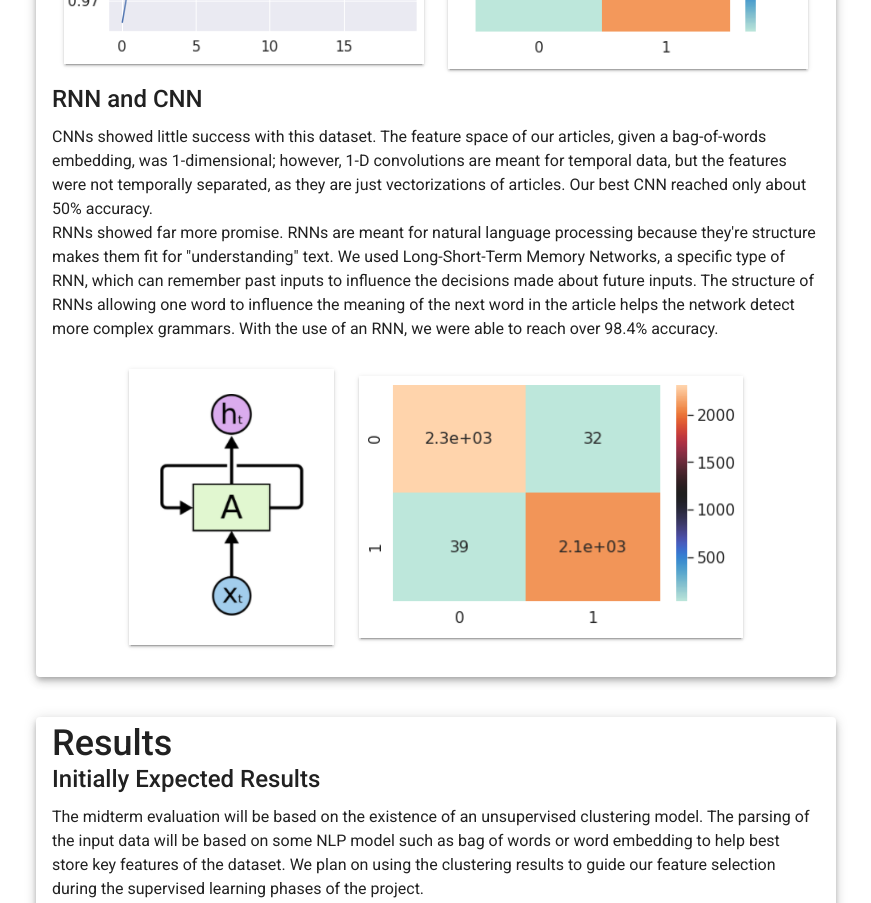
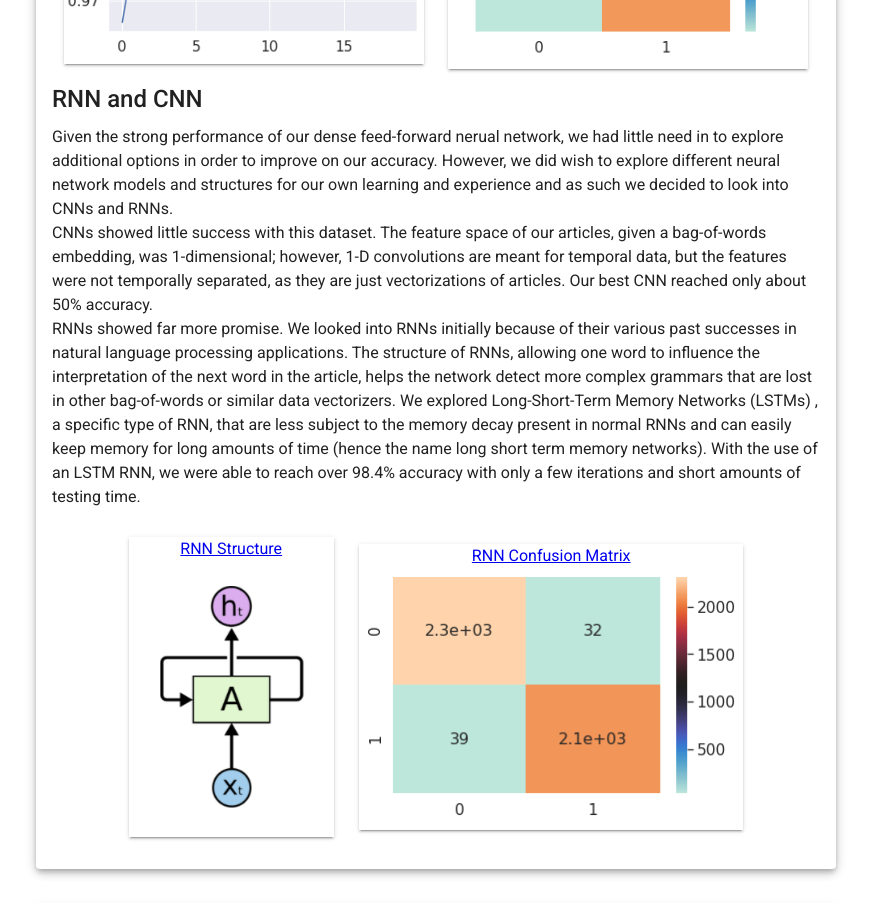
Before and after one commit to Buh-Buh-Buh/buh-buh-buh.github.io, an Angular app: page / in a window 1280 px wide. Shown: the part 7480-8383 px from the top of the page, without its empty margins (204-1075 px from the left). Built offline with nearby package versions, Linux system fonts and the light colour scheme.

Commit message:
Minor tweaks to RNN and CNN

```diff
--- a/src/app/components/main/main.component.html
+++ b/src/app/components/main/main.component.html
@@ -228,17 +228,28 @@
 
       <mat-card-title>RNN and CNN</mat-card-title>
       <p>
-        CNNs showed little success with this dataset. The feature space of our articles, given a bag-of-words embedding, was 1-dimensional; however, 1-D convolutions are meant for temporal data, but the features were not temporally separated, as they are just vectorizations of articles. Our best CNN reached only about 50% accuracy.<br>
-        RNNs showed far more promise. RNNs are meant for natural language processing because they're structure makes them fit for "understanding" text. We used Long-Short-Term Memory Networks, a specific type of RNN, which can remember past inputs to influence the decisions made about future inputs. The structure of RNNs allowing one word to influence the meaning of the next word in the article helps the network detect more complex grammars. With the use of an RNN, we were able to reach over 98.4% accuracy.<br>
+        Given the strong performance of our dense feed-forward nerual network, we had little need in to explore additional options in order to improve on our accuracy.
+        However, we did wish to explore different neural network models and structures for our own learning and experience and as such we decided to look into CNNs and RNNs. <br>
+        CNNs showed little success with this dataset. The feature space of our articles, given a bag-of-words embedding, was 1-dimensional;
+        however, 1-D convolutions are meant for temporal data, but the features were not temporally separated, as they are just vectorizations of articles.
+        Our best CNN reached only about 50% accuracy.<br>
+        RNNs showed far more promise. We looked into RNNs initially because of their various past successes in natural language processing applications.
+        The structure of RNNs, allowing one word to influence the interpretation of the next word in the article, helps the network detect more complex grammars that are lost in other bag-of-words or similar data vectorizers.
+        We explored Long-Short-Term Memory Networks (LSTMs)
+        , a specific type of RNN, that are less subject to the memory decay present in normal RNNs and can easily keep memory for long amounts of time (hence the name long short term memory networks).
+        With the use of an LSTM RNN, we were able to reach over 98.4% accuracy with only a few iterations and short amounts of testing time.<br>
       </p>
       <div fxLayout="row" fxLayoutAlign="space-around" fxFlexAlign="center">
         <a href="assets/images/rnn-structure.png" fxFlexAlign="center" style="margin: 1em 0; width: 32%;">
           <div class="infographic-container mat-elevation-z2">
+            <p style="margin: 0 auto; width: fit-content;">RNN Structure</p>
             <img src="assets/images/rnn-structure.png" class="infographic"/>
           </div>
         </a>
         <a href="assets/images/rnn-confusion.png" fxFlexAlign="center" style="margin: 1em 0; width: 60%;">
           <div class="infographic-container mat-elevation-z2">
+            <p style="margin: 0 auto; width: fit-content;">RNN Confusion Matrix</p>
+
             <img src="assets/images/rnn-confusion.png" class="infographic"/>
           </div>
         </a>
```
